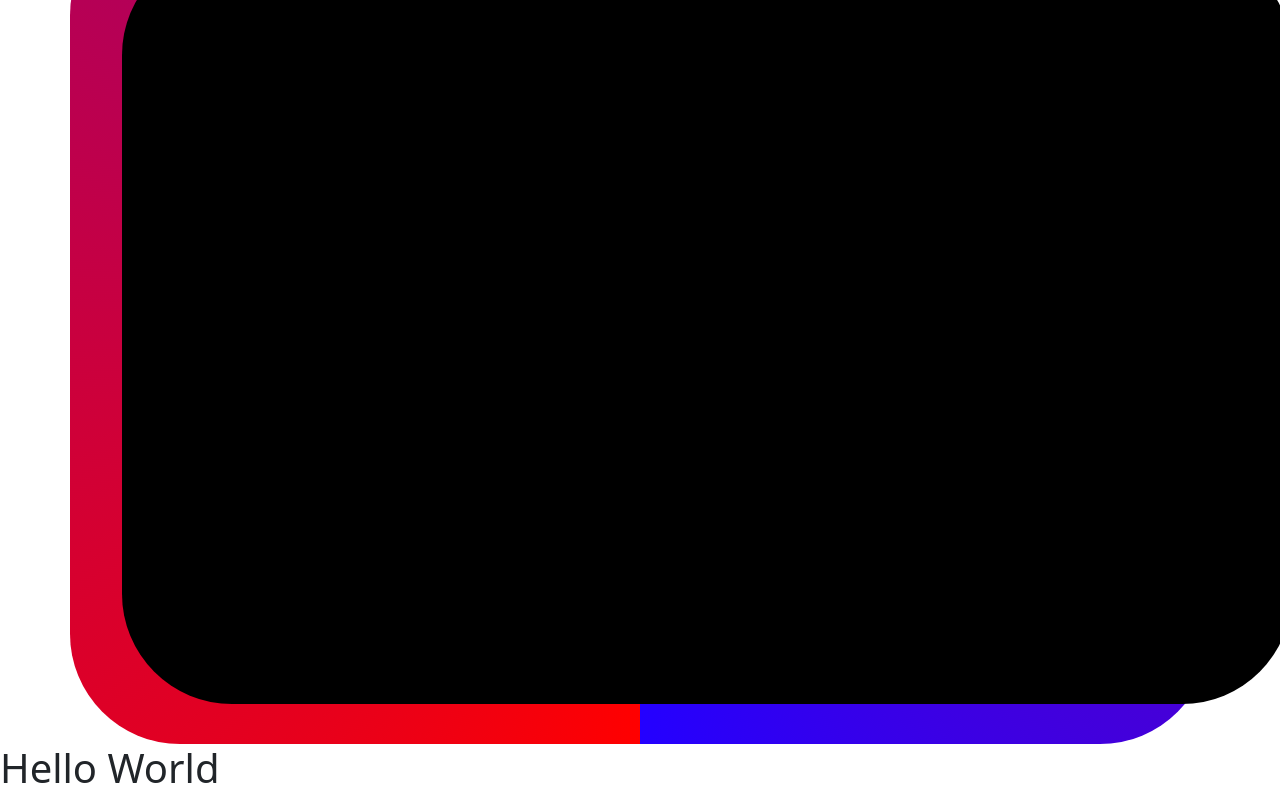
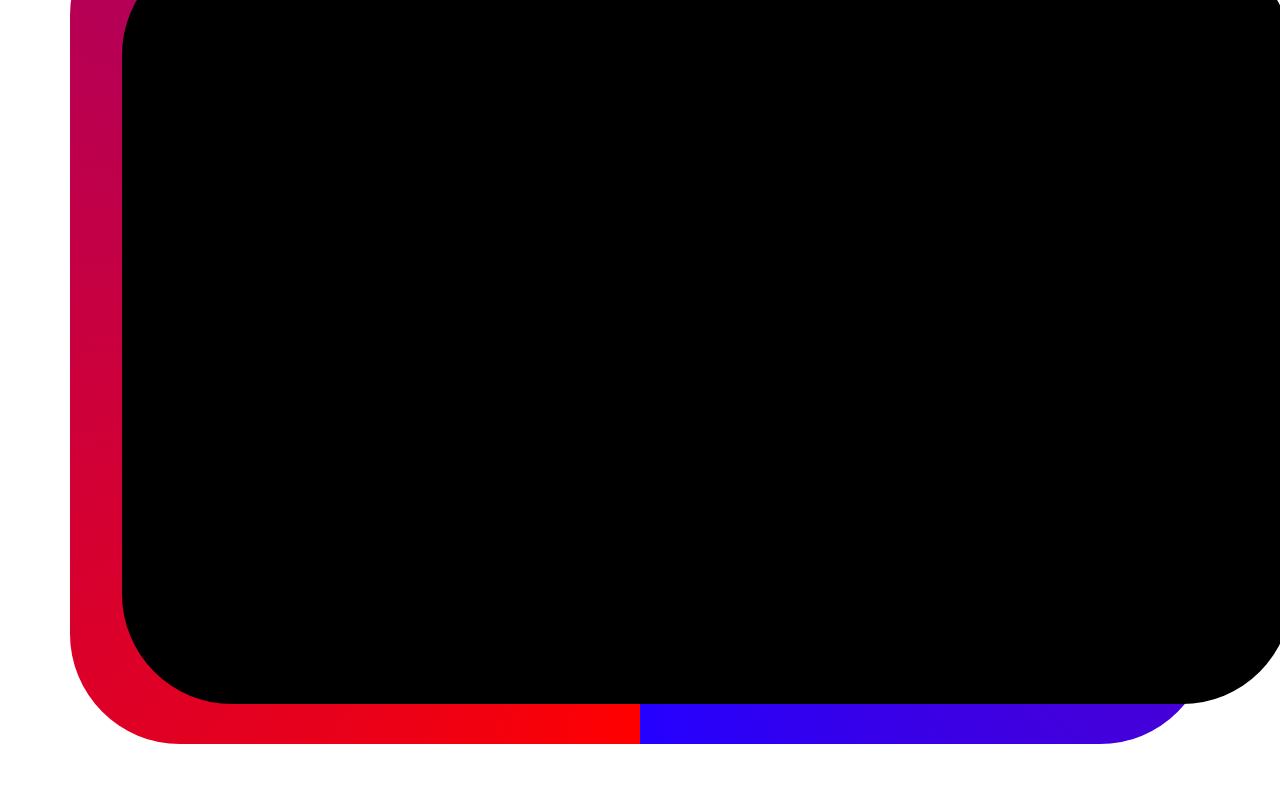
Before and after one commit to Generation-IA/Vulgarization-kit, a React (Create React App) app in the folder kit/: page / in a window 1280 px wide. Shown: the part 7389-8189 px from the top of the page. After the commit the page ends 8133 px from the top, so only its background shows below. Built offline with nearby package versions, Linux system fonts and the light colour scheme; what webfontloader would draw is missing.

Commit message:
Removed example

```diff
--- a/kit/src/App.js
+++ b/kit/src/App.js
@@ -4,7 +4,6 @@
 import Decouverte from "./Decouverte.js";
 import At1 from "./At1.js";
 import At2 from "./At2.js";
-import Example from "./Example.js";
 import Explication1 from "./Explication1.tsx";
 import "bootstrap/dist/css/bootstrap.css";
 // import Col from 'react-bootstrap/Col';
@@ -72,8 +71,6 @@
         <At1 />
         <Explication1 />
         <At2 />
-        <Example/>
-
       </div>
     );
   }
```
